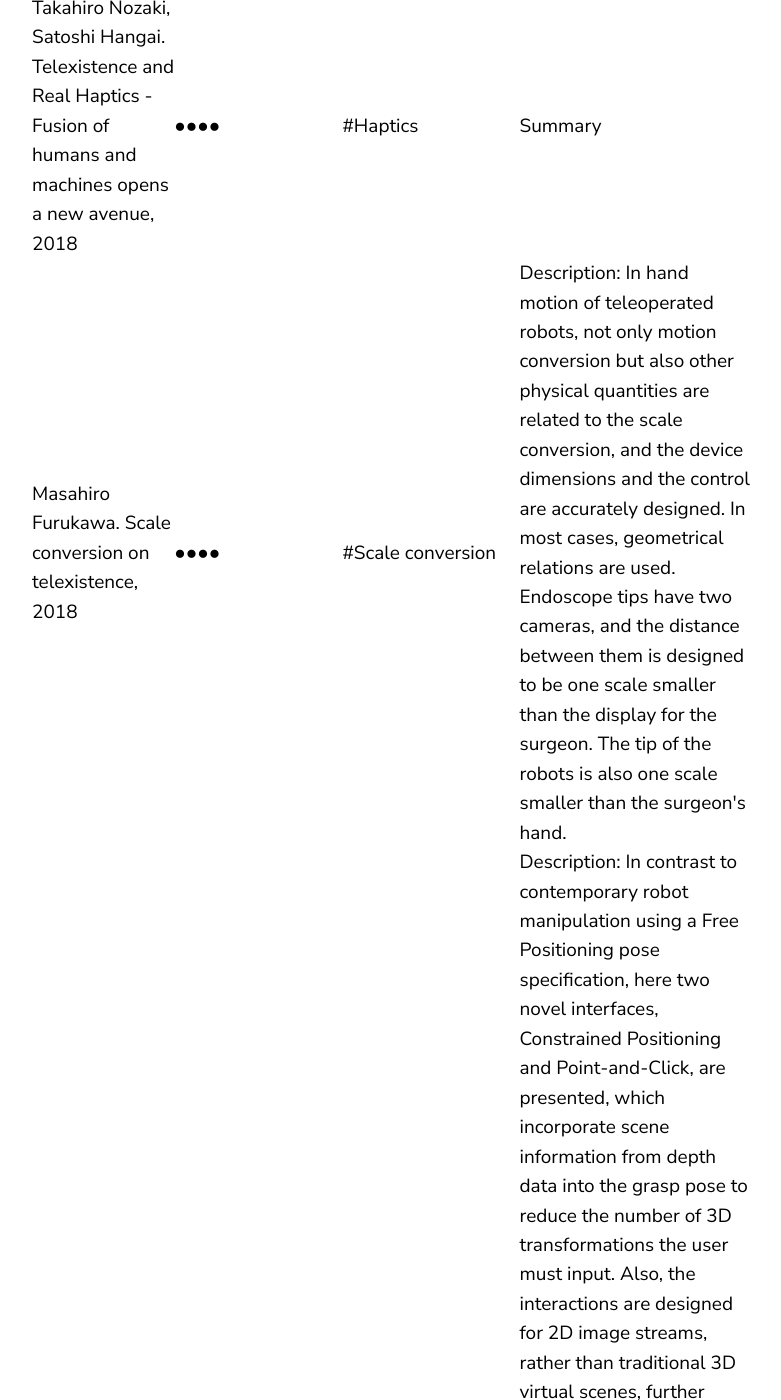
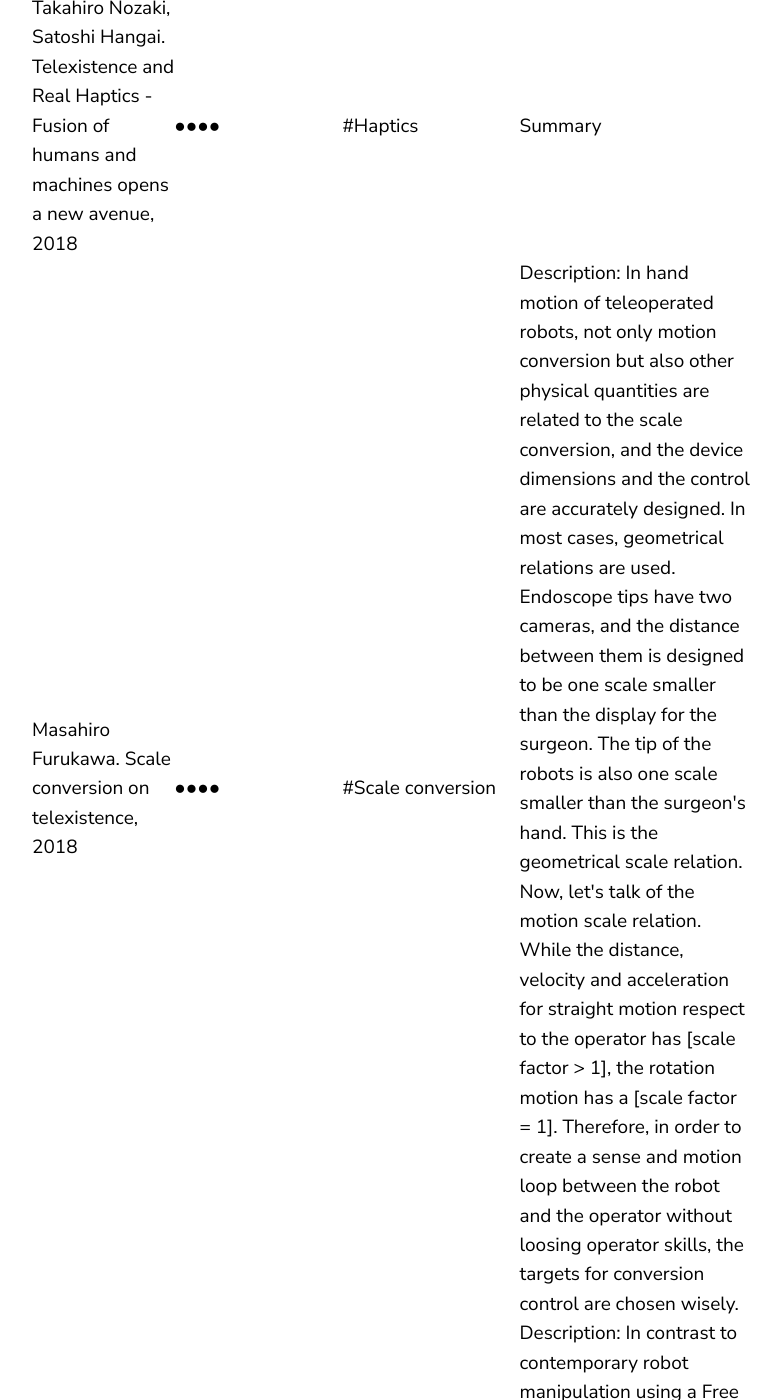
Before and after one commit to jluis9796/jluis9796.github.io, a Jekyll site: the page built from _posts/2020-05-24-telexistence.markdown, in a window 1280 px wide and 1400 px high, scrolled down 714 px. Shown: the whole window, without its empty margins (68-849 px from the left). Built offline with Jekyll 4.4.1, drawn with Linux system fonts in a browser that asks for light colours.

Commit message:
Update 2020-05-24-telexistence.markdown

```diff
--- a/_posts/2020-05-24-telexistence.markdown
+++ b/_posts/2020-05-24-telexistence.markdown
@@ -44,7 +44,7 @@ date:   2020-05-24 13:34:36 +0900
     <td></td>
     <td></td>
     <td>#Scale conversion</td>
-    <td>Description: In hand motion of teleoperated robots, not only motion conversion but also other physical quantities are related to the scale conversion, and the device dimensions and the control are accurately designed. In most cases, geometrical relations are used. Endoscope tips have two cameras, and the distance between them is designed to be one scale smaller than the display for the surgeon. The tip of the robots is also one scale smaller than the surgeon's hand. </td>
+    <td>Description: In hand motion of teleoperated robots, not only motion conversion but also other physical quantities are related to the scale conversion, and the device dimensions and the control are accurately designed. In most cases, geometrical relations are used. Endoscope tips have two cameras, and the distance between them is designed to be one scale smaller than the display for the surgeon. The tip of the robots is also one scale smaller than the surgeon's hand. This is the geometrical scale relation. Now, let's talk of the motion scale relation. While the distance, velocity and acceleration for straight motion respect to the operator has [scale factor > 1], the rotation motion has a [scale factor = 1]. Therefore, in order to create a sense and motion loop between the robot and the operator without loosing operator skills, the targets for conversion control are chosen wisely. </td>
     </tr>
     <tr>
     <td>David Kent, Carl Saldanha, Sonia Chernova. Leveraging depth data in remote robot teleoperation interfaces for general object manipulation, 2019. (David Kent, Carl Saldanha, Sonia Chernova. A comparison of remote robot teleoperation interfaces for General object manipulation, 2017)</td>
```
